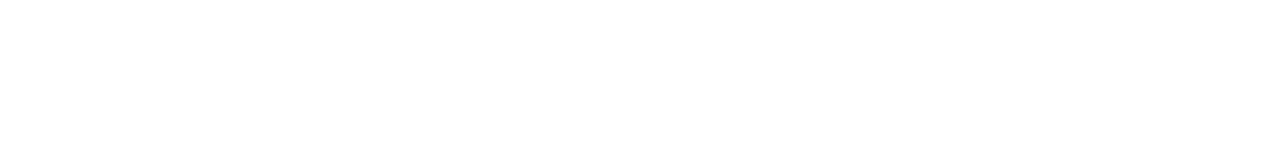
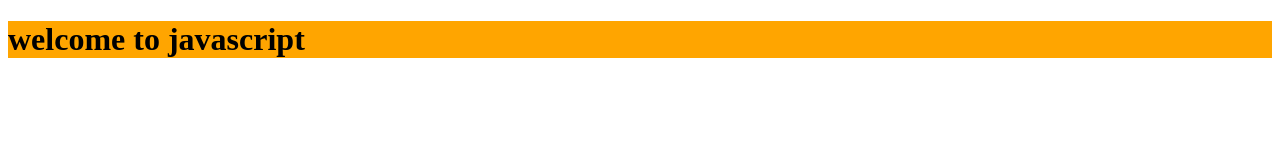
Before and after one commit to usmanmani147/First-javasript, a plain HTML site: page index.html in a window 1280 px wide. Drawn offline with Linux system fonts and the light colour scheme.

Commit message:
3 musketeers of web

```diff
--- a/index.html
+++ b/index.html
@@ -5,10 +5,11 @@
     <meta charset="UTF-8">
     <meta name="viewport" content="width=device-width, initial-scale=1.0">
     <title>Document</title>
+    <link rel="stylesheet" href="style.css">
 </head>
 
 <body>
-
+<h1>welcome to javascript</h1>
 
     <script src="first.js"></script>
 </body>
--- /dev/null
+++ b/style.css
@@ -0,0 +1,3 @@
+h1{
+    background-color: orange;
+}
```
Also changed, not shown: first.js (+104 -0 lines).
